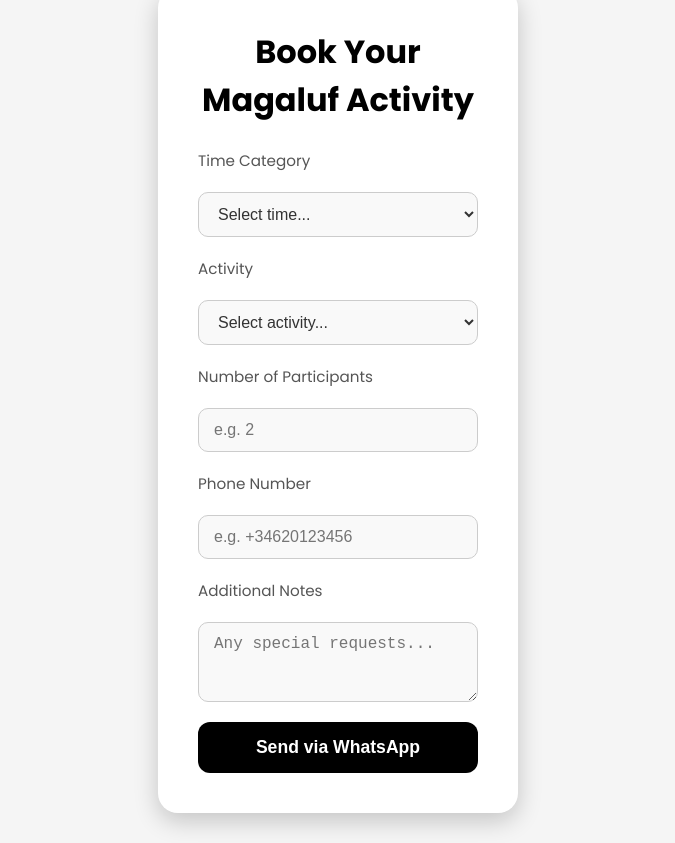
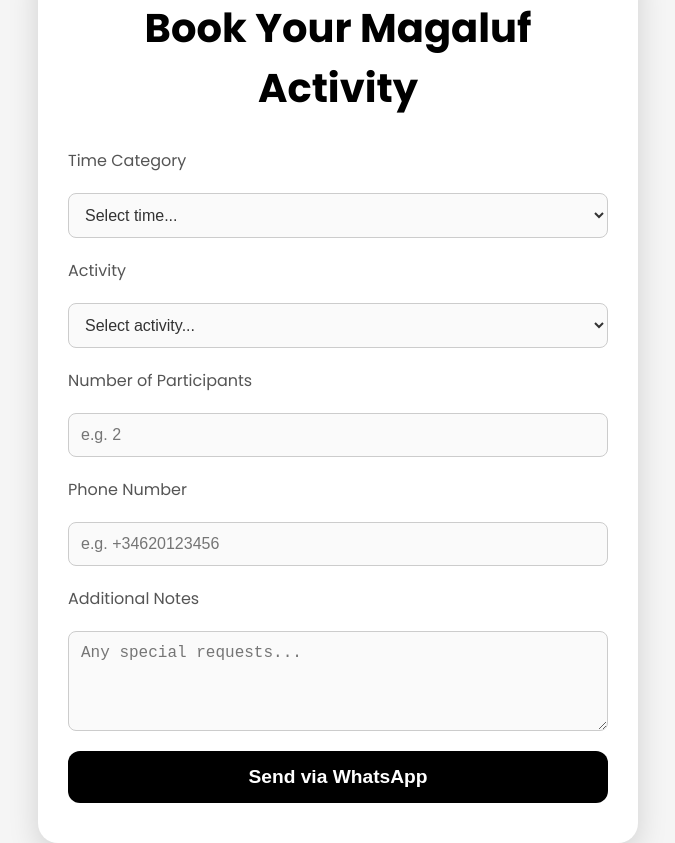
Before and after one commit to BusinessBotss/magalufactivities, a plain HTML site: page index.html in a window 1280 px wide. Shown: the whole page, without its empty margins (302-977 px from the left). Before the commit the page ends 813 px from the top, so only its background shows below. Drawn offline with Linux system fonts and the light colour scheme.

Commit message:
Update index.html

```diff
--- a/index.html
+++ b/index.html
@@ -9,68 +9,64 @@
     * { margin: 0; padding: 0; box-sizing: border-box; }
     body, html {
       height: 100%;
+      background: #f5f5f5;
       font-family: 'Poppins', sans-serif;
-      background: #f5f5f5;
       display: flex;
       justify-content: center;
       align-items: center;
       color: #333;
+    }
+    .container {
+      width: 100%;
+      max-width: 600px;
+      background: #fff;
+      box-shadow: 0 10px 30px rgba(0, 0, 0, 0.15);
+      border-radius: 20px;
+      padding: 40px 30px;
       text-align: center;
     }
-    .content {
-      background: #ffffff;
-      box-shadow: 0 8px 24px rgba(0, 0, 0, 0.2);
-      padding: 40px;
-      border-radius: 20px;
-      width: 90%;
-      max-width: 400px;
-      animation: fadeIn 1s ease forwards;
-    }
-    @keyframes fadeIn {
-      from { opacity: 0; transform: translateY(20px); }
-      to { opacity: 1; transform: translateY(0); }
-    }
     h1 {
-      font-size: 2rem;
-      margin-bottom: 25px;
+      font-size: 2.5rem;
+      margin-bottom: 30px;
       color: #000;
     }
     form {
       display: flex;
       flex-direction: column;
       gap: 20px;
+      margin-top: 20px;
     }
     label {
+      font-size: 1rem;
+      color: #555;
       text-align: left;
-      font-size: 0.95rem;
-      color: #555;
     }
     select, input, textarea {
       width: 100%;
-      padding: 12px 15px;
+      padding: 12px;
+      border-radius: 8px;
       border: 1px solid #ccc;
-      border-radius: 10px;
-      background: #f9f9f9;
+      background: #fafafa;
+      font-size: 1rem;
       color: #333;
-      font-size: 1rem;
-      outline: none;
       transition: border-color 0.3s;
     }
     select:focus, input:focus, textarea:focus {
       border-color: #000;
+      outline: none;
     }
     textarea {
       resize: vertical;
-      min-height: 80px;
+      min-height: 100px;
     }
     .btn {
       padding: 15px;
       background: #000;
+      color: #fff;
       border: none;
       border-radius: 12px;
-      color: #fff;
-      font-weight: 700;
-      font-size: 1.1rem;
+      font-size: 1.2rem;
+      font-weight: bold;
       cursor: pointer;
       transition: background 0.4s;
     }
@@ -80,24 +76,20 @@
   </style>
 </head>
 <body>
-  <div class="content">
+  <div class="container">
     <h1>Book Your Magaluf Activity</h1>
     <form id="bookingForm">
       <label for="time">Time Category</label>
-      <div class="dropdown">
       <select id="time" required>
         <option value="" disabled selected>Select time...</option>
         <option value="day">Day Activities</option>
         <option value="night">Night Activities</option>
       </select>
-      </div>
 
       <label for="activity">Activity</label>
-      <div class="dropdown">
       <select id="activity" required>
         <option value="" disabled selected>Select activity...</option>
       </select>
-      </div>
 
       <label for="participants">Number of Participants</label>
       <input type="number" id="participants" min="1" placeholder="e.g. 2" required>
@@ -147,8 +139,7 @@
         const phone = document.getElementById('phone').value;
         const notes = document.getElementById('notes').value;
 
-        const message =
-          `Hi Pepe! I'd like to book *${activity}* (${timeText}) for *${participants}* participants. Phone: ${phone}. Notes: ${notes}`;
+        const message = `Hi Pepe! I'd like to book *${activity}* (${timeText}) for *${participants}* participants. Phone: ${phone}. Notes: ${notes}`;
 
         window.location.href = `https://wa.me/34620618465?text=${encodeURIComponent(message)}`;
       });
```
Lines whose indentation alone changed are shown as unchanged.
